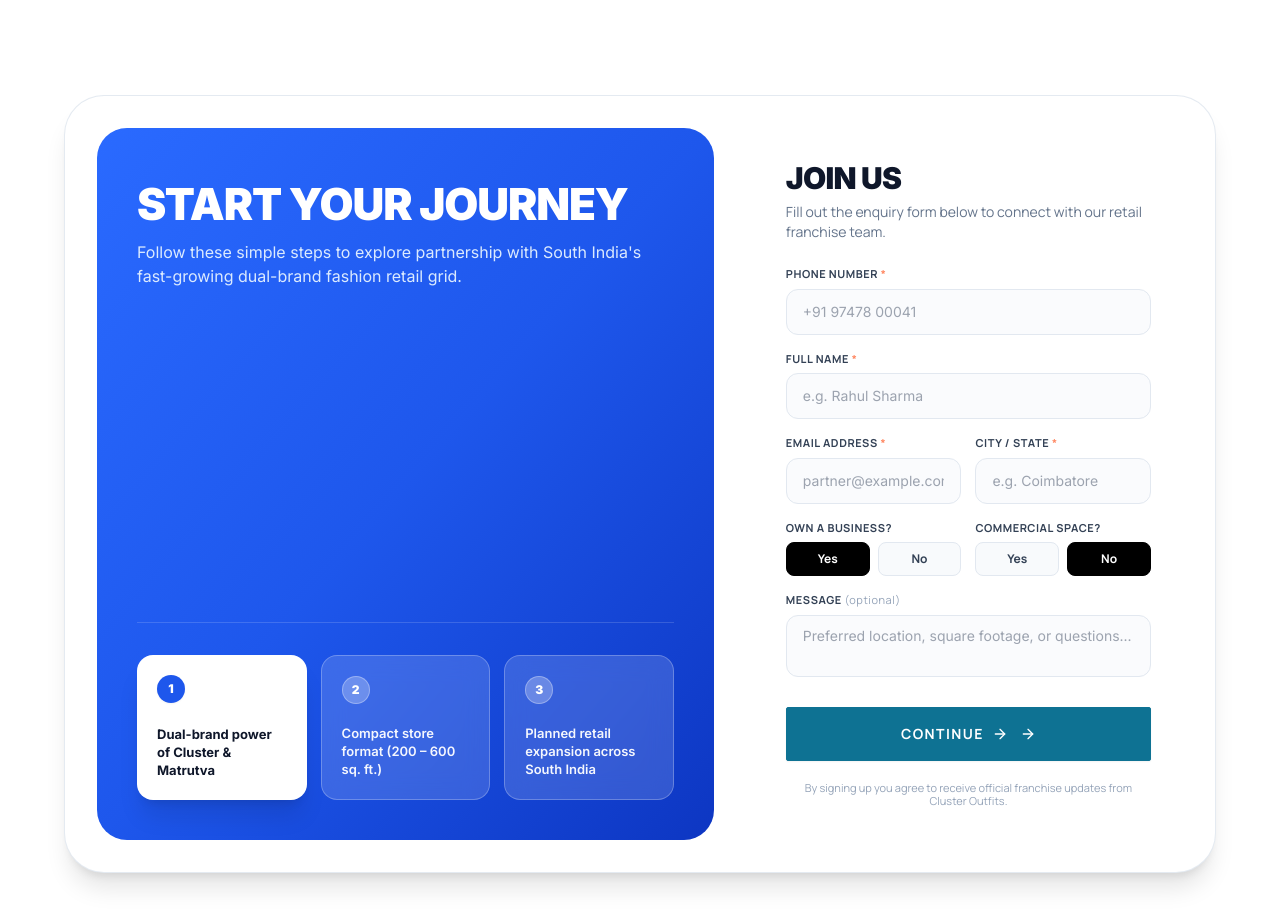
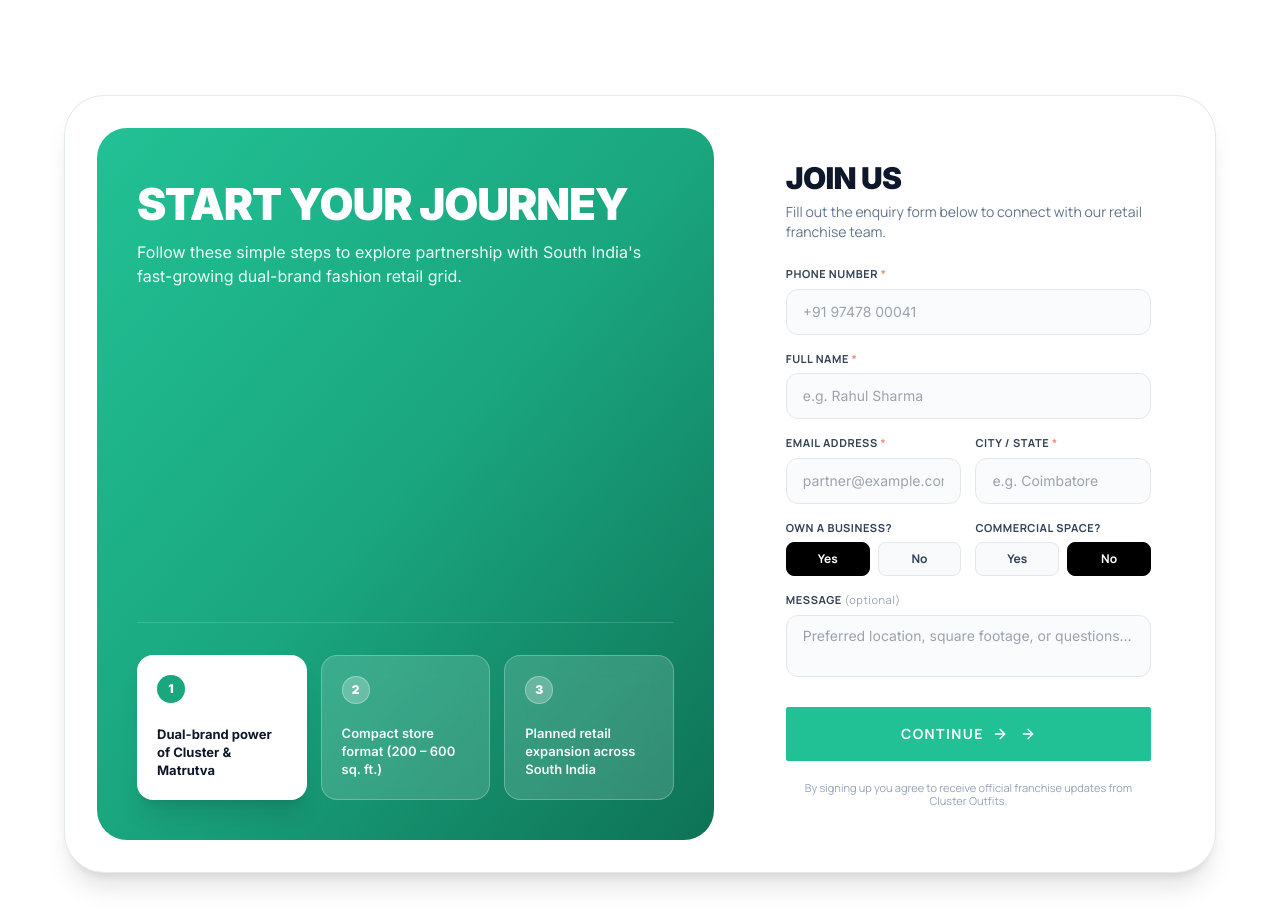
Before and after one commit to george-nithin/cluster-website, a Next.js app: page /our-franchise in a window 1280 px wide. Shown: the part 4381-5303 px from the top of the page. Built offline with nearby package versions, Linux system fonts and the light colour scheme.

Commit message:
style(franchise): replace blue with brand green (cluster-teal) in START YOUR JOURNEY panel and form

```diff
--- a/src/app/our-franchise/page.tsx
+++ b/src/app/our-franchise/page.tsx
@@ -531,18 +531,18 @@
             {/* Master Card with Split Layout - Max Width */}
             <div className="w-full rounded-[32px] sm:rounded-[40px] bg-white p-4 sm:p-6 lg:p-8 shadow-xl border border-slate-200/90 grid grid-cols-1 lg:grid-cols-12 gap-6 lg:gap-8 xl:gap-10 items-stretch">
 
-              {/* Left Column: Vibrant Blue Gradient Panel */}
-              <div className="lg:col-span-7 bg-gradient-to-br from-[#2A6AFF] via-[#1E57EC] to-[#0D36C2] rounded-[24px] sm:rounded-[30px] p-6 sm:p-8 lg:p-10 text-white flex flex-col justify-between relative overflow-hidden min-h-[540px]">
+              {/* Left Column: Vibrant Green Gradient Panel */}
+              <div className="lg:col-span-7 bg-gradient-to-br from-[#22C195] via-[#1AA67F] to-[#0E7256] rounded-[24px] sm:rounded-[30px] p-6 sm:p-8 lg:p-10 text-white flex flex-col justify-between relative overflow-hidden min-h-[540px]">
                 {/* Soft ambient lighting highlights */}
                 <div className="absolute -top-24 -right-24 w-88 h-88 bg-white/20 rounded-full blur-3xl pointer-events-none" />
-                <div className="absolute -bottom-24 -left-24 w-88 h-88 bg-[#07248C]/40 rounded-full blur-3xl pointer-events-none" />
+                <div className="absolute -bottom-24 -left-24 w-88 h-88 bg-[#064E3B]/40 rounded-full blur-3xl pointer-events-none" />
 
                 <div className="relative z-10 pt-2 sm:pt-4">
                   <h2 className="text-3xl sm:text-4xl lg:text-[44px] font-black text-white tracking-tight leading-[1.08] mb-4 font-sans uppercase">
                     START YOUR JOURNEY
                   </h2>
 
-                  <p className="text-blue-100 text-sm sm:text-base font-normal leading-relaxed max-w-lg">
+                  <p className="text-emerald-50 text-sm sm:text-base font-normal leading-relaxed max-w-lg">
                     Follow these simple steps to explore partnership with South India&apos;s fast-growing dual-brand fashion retail grid.
                   </p>
                 </div>
@@ -551,7 +551,7 @@
                 <div className="relative z-10 grid grid-cols-1 sm:grid-cols-3 gap-3.5 pt-8 mt-8 border-t border-white/15">
                   {/* Card 1: Active White Card */}
                   <div className="rounded-2xl bg-white text-slate-900 p-4 sm:p-5 shadow-xl flex flex-col justify-between min-h-[145px] transition-transform hover:-translate-y-0.5">
-                    <div className="w-7 h-7 rounded-full bg-[#1E57EC] text-white text-xs font-black flex items-center justify-center shrink-0 shadow-sm font-sans">
+                    <div className="w-7 h-7 rounded-full bg-[#1AA67F] text-white text-xs font-black flex items-center justify-center shrink-0 shadow-sm font-sans">
                       1
                     </div>
                     <div className="text-xs sm:text-[13px] font-bold text-slate-900 leading-snug mt-3 font-sans">
@@ -635,7 +635,7 @@
                         placeholder="+91 97478 00041"
                         value={formState.phone}
                         onChange={(e) => setFormState({ ...formState, phone: e.target.value })}
-                        className="w-full px-4 py-3 rounded-xl border border-slate-200 bg-slate-50/70 focus:bg-white focus:border-cluster-blue focus:ring-2 focus:ring-cluster-blue/20 outline-none text-slate-900 text-sm transition-all"
+                        className="w-full px-4 py-3 rounded-xl border border-slate-200 bg-slate-50/70 focus:bg-white focus:border-cluster-teal focus:ring-2 focus:ring-cluster-teal/20 outline-none text-slate-900 text-sm transition-all"
                       />
                     </div>
 
@@ -650,7 +650,7 @@
                         placeholder="e.g. Rahul Sharma"
                         value={formState.fullName}
                         onChange={(e) => setFormState({ ...formState, fullName: e.target.value })}
-                        className="w-full px-4 py-3 rounded-xl border border-slate-200 bg-slate-50/70 focus:bg-white focus:border-cluster-blue focus:ring-2 focus:ring-cluster-blue/20 outline-none text-slate-900 text-sm transition-all"
+                        className="w-full px-4 py-3 rounded-xl border border-slate-200 bg-slate-50/70 focus:bg-white focus:border-cluster-teal focus:ring-2 focus:ring-cluster-teal/20 outline-none text-slate-900 text-sm transition-all"
                       />
                     </div>
 
@@ -666,7 +666,7 @@
                           placeholder="partner@example.com"
                           value={formState.email}
                           onChange={(e) => setFormState({ ...formState, email: e.target.value })}
-                          className="w-full px-4 py-3 rounded-xl border border-slate-200 bg-slate-50/70 focus:bg-white focus:border-cluster-blue focus:ring-2 focus:ring-cluster-blue/20 outline-none text-slate-900 text-sm transition-all"
+                          className="w-full px-4 py-3 rounded-xl border border-slate-200 bg-slate-50/70 focus:bg-white focus:border-cluster-teal focus:ring-2 focus:ring-cluster-teal/20 outline-none text-slate-900 text-sm transition-all"
                         />
                       </div>
 
@@ -680,7 +680,7 @@
                           placeholder="e.g. Coimbatore"
                           value={formState.city}
                           onChange={(e) => setFormState({ ...formState, city: e.target.value })}
-                          className="w-full px-4 py-3 rounded-xl border border-slate-200 bg-slate-50/70 focus:bg-white focus:border-cluster-blue focus:ring-2 focus:ring-cluster-blue/20 outline-none text-slate-900 text-sm transition-all"
+                          className="w-full px-4 py-3 rounded-xl border border-slate-200 bg-slate-50/70 focus:bg-white focus:border-cluster-teal focus:ring-2 focus:ring-cluster-teal/20 outline-none text-slate-900 text-sm transition-all"
                         />
                       </div>
                     </div>
@@ -742,14 +742,14 @@
                         placeholder="Preferred location, square footage, or questions..."
                         value={formState.message}
                         onChange={(e) => setFormState({ ...formState, message: e.target.value })}
-                        className="w-full px-4 py-2.5 rounded-xl border border-slate-200 bg-slate-50/70 focus:bg-white focus:border-cluster-blue focus:ring-2 focus:ring-cluster-blue/20 outline-none text-slate-900 text-sm transition-all resize-none"
+                        className="w-full px-4 py-2.5 rounded-xl border border-slate-200 bg-slate-50/70 focus:bg-white focus:border-cluster-teal focus:ring-2 focus:ring-cluster-teal/20 outline-none text-slate-900 text-sm transition-all resize-none"
                       />
                     </div>
 
                     {/* Submit using Button component */}
                     <div className="pt-2">
                       <Button
-                        variant="blue"
+                        variant="teal"
                         size="lg"
                         type="submit"
                         disabled={isSubmitting}
--- a/src/components/ui/Button.tsx
+++ b/src/components/ui/Button.tsx
@@ -7,6 +7,7 @@
   | 'dark'          // Alias for primary
   | 'blue'          // Solid brand blue with right arrow (Image 2 left)
   | 'coral'         // Solid brand coral with right arrow
+  | 'teal'          // Solid brand teal/green with right arrow
   | 'white'         // Solid white with dark text
   | 'outline-white' // Crisp white border on dark bg, hover white fill
   | 'outline-dark'  // Crisp outline on light surface, dark text (Image 1 right)
@@ -62,6 +63,7 @@
       variant === 'dark' ||
       variant === 'blue' ||
       variant === 'coral' ||
+      variant === 'teal' ||
       variant === 'white';
 
     const shouldShowArrow = showArrow !== undefined ? showArrow : isSolid;
@@ -87,6 +89,8 @@
         'bg-cluster-blue hover:bg-[#0a5670] text-white border border-cluster-blue shadow-sm hover:shadow-md',
       coral:
         'bg-cluster-coral hover:bg-[#c93920] text-white border border-cluster-coral shadow-sm hover:shadow-md',
+      teal:
+        'bg-cluster-teal hover:bg-[#1aa67f] text-white border border-cluster-teal shadow-sm hover:shadow-md',
       white:
         'bg-white hover:bg-neutral-100 text-[#141414] border border-white shadow-sm hover:shadow-md',
       'outline-white':
```
